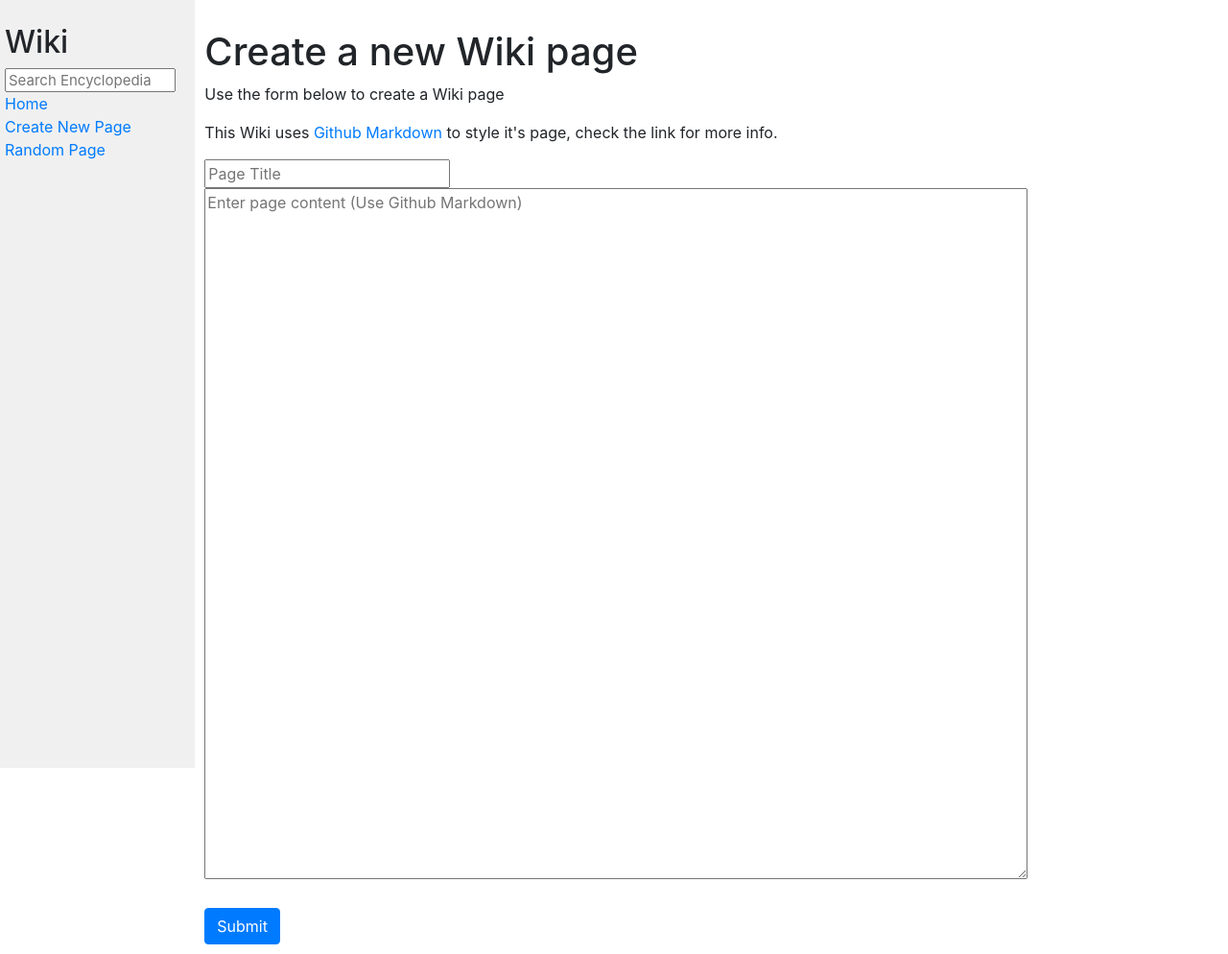
After one commit to JablesPoles/web-cs50, a Django app: page /create in a window 1280 px wide. The commit adds this page. Shown: the whole page at 96% size. Run offline with Django 5.2, Linux system fonts and the light colour scheme; some libraries are stand-ins or nearby versions.

Commit message:
Full Wiki project (CS50W)

```diff
--- /dev/null
+++ b/Project1/wiki/encyclopedia/templates/encyclopedia/create.html
@@ -0,0 +1,24 @@
+{% extends "encyclopedia/layout.html" %}
+
+{% block title %}
+    Create a Page
+{% endblock %}
+
+{% block body %}
+
+    <h1>Create a new Wiki page</h1>
+
+    <p>Use the form below to create a Wiki page</p>
+
+    <p>This Wiki uses <a href="https://docs.github.com/pt/get-started/writing-on-github/getting-started-with-writing-and-formatting-on-github/basic-writing-and-formatting-syntax">
+        Github Markdown</a>
+     to style it's page, check the link for more info.</p>
+
+    <form action="{% url 'create' %}" method="post">
+        {% csrf_token %}
+        {{ create_form }}
+        <br>
+        <input class="btn btn-primary" type="submit" value="Submit">
+    </form>
+
+{% endblock %}
--- a/Project1/wiki/encyclopedia/templates/encyclopedia/entry.html
+++ b/Project1/wiki/encyclopedia/templates/encyclopedia/entry.html
@@ -8,4 +8,5 @@
 
     {{ entry|safe }}
 
+    <a class="btn btn-primary" href="{% url 'edit' title=title %}">Edit Page</a>
 {% endblock %}
--- a/Project1/wiki/encyclopedia/templates/encyclopedia/layout.html
+++ b/Project1/wiki/encyclopedia/templates/encyclopedia/layout.html
@@ -20,10 +20,10 @@
                     <a href="{% url 'index' %}">Home</a>
                 </div>
                 <div>
-                    Create New Page
+                    <a href="{% url 'create' %}">Create New Page</a>
                 </div>
                 <div>
-                    Random Page
+                    <a href="{% url 'random' %}">Random Page</a>
                 </div>
                 {% block nav %}
                 {% endblock %}
--- a/Project1/wiki/encyclopedia/urls.py
+++ b/Project1/wiki/encyclopedia/urls.py
@@ -4,5 +4,8 @@ from . import views
 urlpatterns = [
     path("", views.index, name="index"),
     path("wiki/<str:title>", views.entry, name="entry"),
-    path("search", views.search, name="search")
+    path("search", views.search, name="search"),
+    path("create", views.create, name="create"),
+    path("edit/<str:title>", views.edit, name="edit"),
+    path("random", views.random_page, name="random")
 ]
--- a/Project1/wiki/encyclopedia/views.py
+++ b/Project1/wiki/encyclopedia/views.py
@@ -1,6 +1,8 @@
 from django.shortcuts import render, redirect
 from django import forms
 from django.urls import reverse
+from django.contrib import messages
+import random
 from . import *
 from . import util
 from markdown2 import Markdown
@@ -9,6 +11,19 @@ class SearchBar(forms.Form):
     title = forms.CharField(label="", widget=forms.TextInput(attrs={
         "class": "search",
         "placeholder": "Search Encyclopedia"
+    }))
+
+class CreateForm(forms.Form):
+    title = forms.CharField(label="", widget=forms.TextInput(attrs={
+        "placeholder": "Page Title"
+    }))
+    text = forms.CharField(label="",widget=forms.Textarea(attrs={
+        "placeholder": "Enter page content (Use Github Markdown)",
+    }))
+
+class EditForm(forms.Form):
+    text = forms.CharField(label="",widget=forms.Textarea(attrs={
+        "placeholder": "Enter page content (Use Github Markdown)",
     }))
 
 
@@ -62,3 +77,72 @@ def search(request):
                 })
 
     redirect(reverse("index"))
+
+def create(request):
+
+    if request.method == "GET":
+        return render(request, "encyclopedia/create.html", {
+            "create_form": CreateForm(),
+            "search_form": SearchBar()
+        })
+
+    elif request.method == "POST":
+        form = CreateForm(request.POST)
+
+        if form.is_valid():
+            title = form.cleaned_data["title"]
+            text = form.cleaned_data["text"]
+
+        else:
+            messages.error(request, "Form not valid, try again.")
+            return render(request, "encyclopedia/create.html", {
+                    "create_form": form,
+                    "search_form": SearchBar()
+                })
+
+        if util.get_entry(title):
+            messages.error(request, "Title alredy exists, try again.")
+            return render(request, "encyclopedia/create.html", {
+                    "create_form": form,
+                    "search_form": SearchBar()
+                })
+
+        util.save_entry(title, text)
+        messages.success(request, (f"New page {title} was created with success.", request))
+        return redirect(reverse('entry', args=[title]))
+
+def edit(request, title):
+    if request.method == "GET":
+        text = util.get_entry(title)
+
+        if text == None:
+            messages.error("The page you are trying to edit doesn't exist, try to create a new page instead.")
+
+        else:
+            return render(request, "encyclopedia/edit.html", {
+                "title": title,
+                "edit_form": EditForm(initial={'text':text}),
+                "search_form": SearchBar()
+            })
+
+    elif request.method == "POST":
+        form = EditForm(request.POST)
+
+        if form.is_valid():
+            text = form.cleaned_data["text"]
+            util.save_entry(title, text)
+            messages.success(request, f"Entry {title} was edited succesfully")
+            return redirect(reverse('entry', args=[title]))
+
+        else:
+            messages.error(request, f"The edit was not valid, try again!")
+            return render(request, "encyclopedia/edit.html", {
+                "title": title,
+                "edit_form": form,
+                "search_form": SearchBar()
+            })
+
+def random_page(request):
+    titles = util.list_entries()
+    title = random.choice(titles)
+    return redirect(reverse('entry', args=[title]))
```
Also changed, not shown: Project1/wiki/encyclopedia/templates/encyclopedia/edit.html (added, +25 -0 lines).
